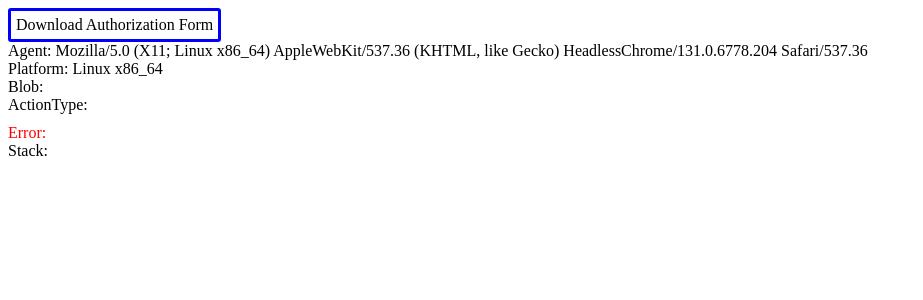
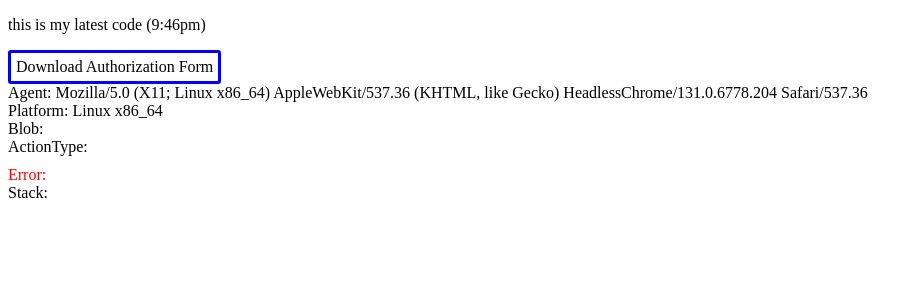
Before and after one commit to starchenzhi/download-demo, a React (Create React App) app: page / in a window 1280 px wide. Shown: the top 300 px of the page, without its empty margins (0-923 px from the left). Built offline with nearby package versions, Linux system fonts and the light colour scheme.

Commit message:
fiexed bugs

```diff
--- a/src/App.js
+++ b/src/App.js
@@ -74,6 +74,7 @@ function App() {
 
   return (
     <>
+      <p>this is my latest code (9:46pm)</p>
       <div onClick={downloadPDF} className="button">
         Download Authorization Form
       </div>
```
